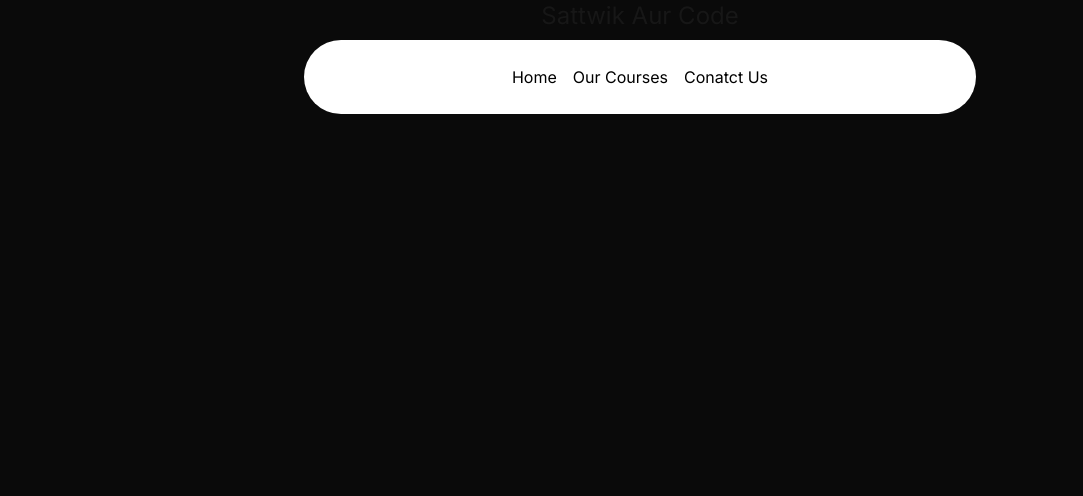
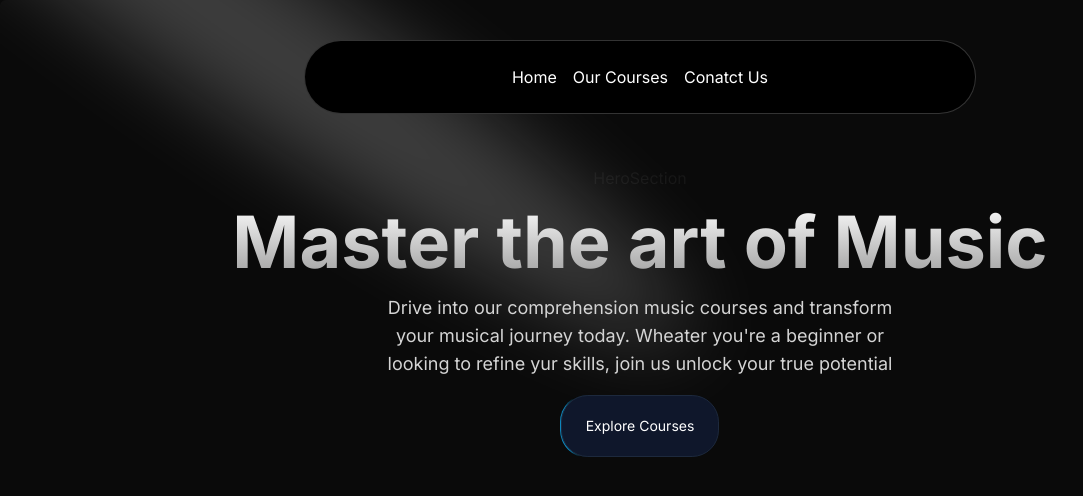
Before and after one commit to Sattwik13/Music_Next_js, a Next.js app: page / in a window 1280 px wide. Shown: the top 496 px of the page, without its empty margins (0-1083 px from the left). Built offline with nearby package versions, Linux system fonts and the light colour scheme.

Commit message:
Solving Hero Section

```diff
--- /dev/null
+++ b/src/app/components/HeroSection.tsx
@@ -0,0 +1,32 @@
+import Link from "next/link";
+import { Spotlight } from "./ui/Spotlight";
+import { Button } from "./ui/moving-border";
+
+
+function HeroSection() {
+  return (
+    <div className="h-auto md:h-[40rem] w-full rounded-md flex flex-col items-center justify-center relative overflow-hidden mx-auto py-10 md:py-0"
+    >HeroSection
+     <Spotlight
+        className="-top-40 left-0 md:-top-20 md:left-60"
+        fill="white"
+      />
+     <div className="p-4 relative z-10 w-full text-center"
+     >
+        <h1 className="mt-20 md:mt-0 text-4xl md:text-7xl font-bold bg-clip-text text-transparent bg-gradient-to-b from-neutral-50 to-neutral-400"
+        >Master the art of Music</h1>
+        <p className="mt-4 font-normal text-base md:text-lg text-neutral-300 max-w-lg mx-auto"
+        >Drive into our comprehension music courses and transform  your musical journey today. Wheater you're a beginner or looking to refine yur skills, join us unlock your true potential</p>
+        <div className="mt-4"></div>
+          <Link href={"/courses"}>
+           <Button
+            borderRadius="1.75rem"
+            className="bg-white dark:bg-slate-900 text-black dark:text-white border-neutral-200 dark:border-slate-800"
+           >Explore Courses</Button>
+          </Link>
+     </div>
+    </div>
+  )
+}
+
+export default HeroSection
--- /dev/null
+++ b/src/app/components/ui/Spotlight.tsx
@@ -0,0 +1,56 @@
+import React from "react";
+import { cn } from "@/app/utils/cn";
+
+type SpotlightProps = {
+  className?: string;
+  fill?: string;
+};
+
+export const Spotlight = ({ className, fill }: SpotlightProps) => {
+  return (
+    <svg
+      className={cn(
+        "animate-spotlight pointer-events-none absolute z-[1]  h-[169%] w-[138%] lg:w-[84%] opacity-0",
+        className
+      )}
+      xmlns="http://www.w3.org/2000/svg"
+      viewBox="0 0 3787 2842"
+      fill="none"
+    >
+      <g filter="url(#filter)">
+        <ellipse
+          cx="1924.71"
+          cy="273.501"
+          rx="1924.71"
+          ry="273.501"
+          transform="matrix(-0.822377 -0.568943 -0.568943 0.822377 3631.88 2291.09)"
+          fill={fill || "white"}
+          fillOpacity="0.21"
+        ></ellipse>
+      </g>
+      <defs>
+        <filter
+          id="filter"
+          x="0.860352"
+          y="0.838989"
+          width="3785.16"
+          height="2840.26"
+          filterUnits="userSpaceOnUse"
+          colorInterpolationFilters="sRGB"
+        >
+          <feFlood floodOpacity="0" result="BackgroundImageFix"></feFlood>
+          <feBlend
+            mode="normal"
+            in="SourceGraphic"
+            in2="BackgroundImageFix"
+            result="shape"
+          ></feBlend>
+          <feGaussianBlur
+            stdDeviation="151"
+            result="effect1_foregroundBlur_1065_8"
+          ></feGaussianBlur>
+        </filter>
+      </defs>
+    </svg>
+  );
+};
--- /dev/null
+++ b/src/app/components/ui/moving-border.tsx
@@ -0,0 +1,139 @@
+"use client";
+import React from "react";
+import {
+  motion,
+  useAnimationFrame,
+  useMotionTemplate,
+  useMotionValue,
+  useTransform,
+} from "motion/react";
+import { useRef } from "react";
+import { cn } from "@/app/utils/cn";
+
+export function Button({
+  borderRadius = "1.75rem",
+  children,
+  as: Component = "button",
+  containerClassName,
+  borderClassName,
+  duration,
+  className,
+  ...otherProps
+}: {
+  borderRadius?: string;
+  children: React.ReactNode;
+  as?: any;
+  containerClassName?: string;
+  borderClassName?: string;
+  duration?: number;
+  className?: string;
+  [key: string]: any;
+}) {
+  return (
+    <Component
+      className={cn(
+        "relative h-16 w-40 overflow-hidden bg-transparent p-[1px] text-xl",
+        containerClassName,
+      )}
+      style={{
+        borderRadius: borderRadius,
+      }}
+      {...otherProps}
+    >
+      <div
+        className="absolute inset-0"
+        style={{ borderRadius: `calc(${borderRadius} * 0.96)` }}
+      >
+        <MovingBorder duration={duration} rx="30%" ry="30%">
+          <div
+            className={cn(
+              "h-20 w-20 bg-[radial-gradient(#0ea5e9_40%,transparent_60%)] opacity-[0.8]",
+              borderClassName,
+            )}
+          />
+        </MovingBorder>
+      </div>
+
+      <div
+        className={cn(
+          "relative flex h-full w-full items-center justify-center border border-slate-800 bg-slate-900/[0.8] text-sm text-white antialiased backdrop-blur-xl",
+          className,
+        )}
+        style={{
+          borderRadius: `calc(${borderRadius} * 0.96)`,
+        }}
+      >
+        {children}
+      </div>
+    </Component>
+  );
+}
+
+export const MovingBorder = ({
+  children,
+  duration = 3000,
+  rx,
+  ry,
+  ...otherProps
+}: {
+  children: React.ReactNode;
+  duration?: number;
+  rx?: string;
+  ry?: string;
+  [key: string]: any;
+}) => {
+  const pathRef = useRef<any>(null);
+  const progress = useMotionValue<number>(0);
+
+  useAnimationFrame((time) => {
+    const length = pathRef.current?.getTotalLength();
+    if (length) {
+      const pxPerMillisecond = length / duration;
+      progress.set((time * pxPerMillisecond) % length);
+    }
+  });
+
+  const x = useTransform(
+    progress,
+    (val) => pathRef.current?.getPointAtLength(val).x,
+  );
+  const y = useTransform(
+    progress,
+    (val) => pathRef.current?.getPointAtLength(val).y,
+  );
+
+  const transform = useMotionTemplate`translateX(${x}px) translateY(${y}px) translateX(-50%) translateY(-50%)`;
+
+  return (
+    <>
+      <svg
+        xmlns="http://www.w3.org/2000/svg"
+        preserveAspectRatio="none"
+        className="absolute h-full w-full"
+        width="100%"
+        height="100%"
+        {...otherProps}
+      >
+        <rect
+          fill="none"
+          width="100%"
+          height="100%"
+          rx={rx}
+          ry={ry}
+          ref={pathRef}
+        />
+      </svg>
+      <motion.div
+        style={{
+          position: "absolute",
+          top: 0,
+          left: 0,
+          display: "inline-block",
+          transform,
+        }}
+      >
+        {children}
+      </motion.div>
+    </>
+  );
+};
--- a/src/app/globals.css
+++ b/src/app/globals.css
@@ -1,6 +1,23 @@
 @import "tailwindcss";
 
+@custom-variant dark (&:where(.dark, .dark *));
 /* @custom-variant dark (&:where([data-theme=dark], [data-theme=dark] *)); */
+
+
+@theme inline {
+  --animate-spotlight: spotlight 2s ease 0.75s 1 forwards;
+}
+
+@keyframes spotlight {
+  0% {
+    opacity: 0;
+    transform: translate(-72%, -62%) scale(0.5);
+  }
+  100% {
+    opacity: 1;
+    transform: translate(-50%, -40%) scale(1);
+  }
+}
 
 :root {
   --background: #ffffff;
--- a/src/app/layout.tsx
+++ b/src/app/layout.tsx
@@ -16,7 +16,7 @@
   children: React.ReactNode;
 }>) {
   return (
-    <html lang="en"  className="hydrated">
+    <html lang="en" className="dark hydrated">
       <body className={inter.className}
       >
         <div className="relative w-full flex items-center justify-center"></div>
--- a/src/app/page.tsx
+++ b/src/app/page.tsx
@@ -1,10 +1,10 @@
-
+import HeroSection from "./components/HeroSection"
 
 export default function Home() {
   return (
     <main className="min-h-screen bg-black/[0.96] antialiased bg-grid-white/[0.02]"
     >
-      <h1 className="text-2xl text-center">Sattwik Aur Code</h1>
+      <HeroSection />
     </main>
   )
 }
```
Also changed, not shown: src/app/components/Navbar.tsx (line endings or trailing spaces).
